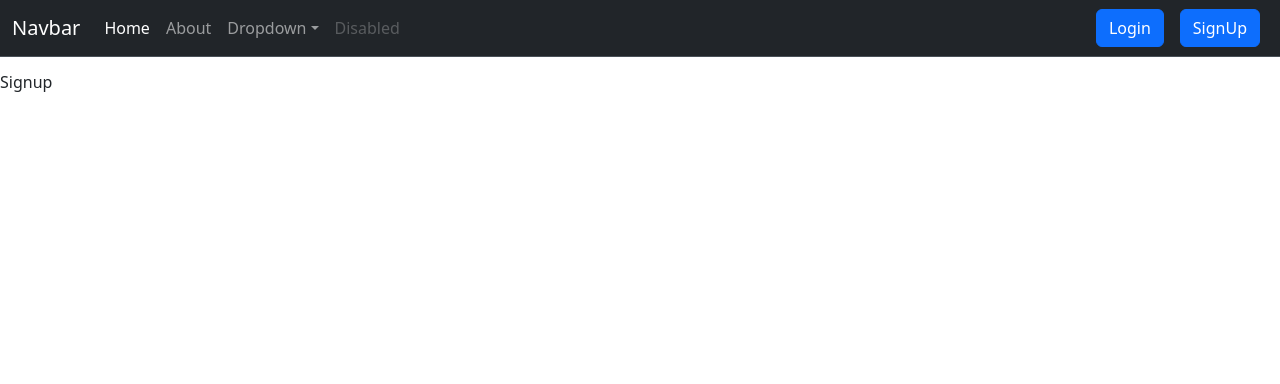
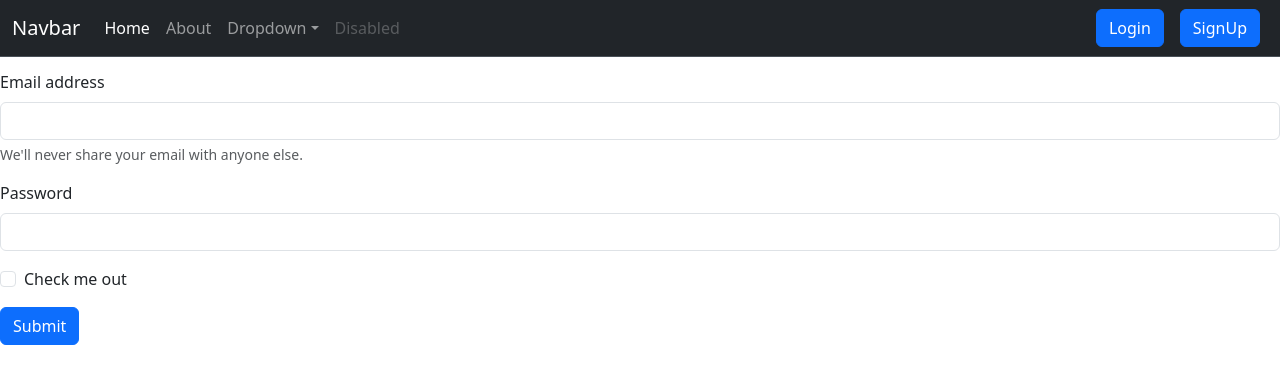
Before and after one commit to pritika163/quickread, a React (Create React App) app: page /signup in a window 1280 px wide. Shown: the top 384 px of the page. Built offline with nearby package versions, Linux system fonts and the light colour scheme.

Commit message:
"signup"

```diff
--- a/src/Components/Signup.jsx
+++ b/src/Components/Signup.jsx
@@ -2,7 +2,24 @@ import React from 'react'
 
 const Signup = () => {
   return (
-    <div>Signup</div>
+    <div>
+        <form>
+            <div class="mb-3">
+                <label for="email" class="form-label">Email address</label>
+                <input type="email" class="form-control" id="email" name="email" aria-describedby="emailHelp"/>
+                <div id="emailHelp" class="form-text">We'll never share your email with anyone else.</div>
+            </div>
+            <div class="mb-3">
+                <label for="password" class="form-label">Password</label>
+                <input type="password" class="form-control" id="password" name="password"/>
+            </div>
+            <div class="mb-3 form-check">
+                <input type="checkbox" class="form-check-input" id="exampleCheck1"/>
+                <label class="form-check-label" for="exampleCheck1">Check me out</label>
+            </div>
+            <button type="submit" class="btn btn-primary" >Submit</button>
+        </form>
+    </div>
   )
 }
 
```
